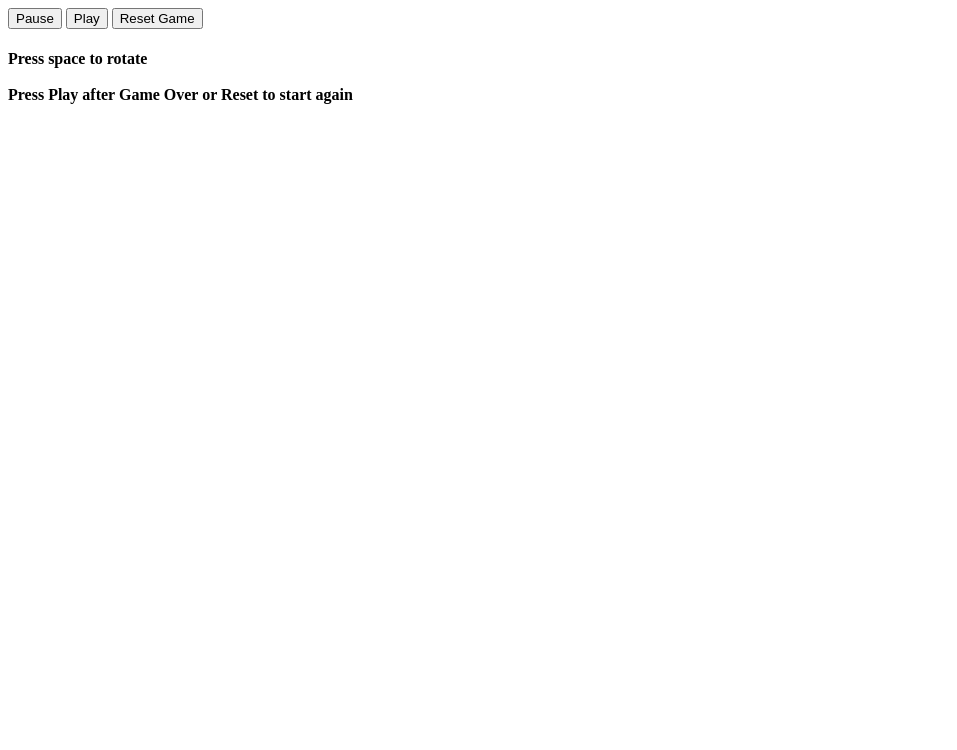
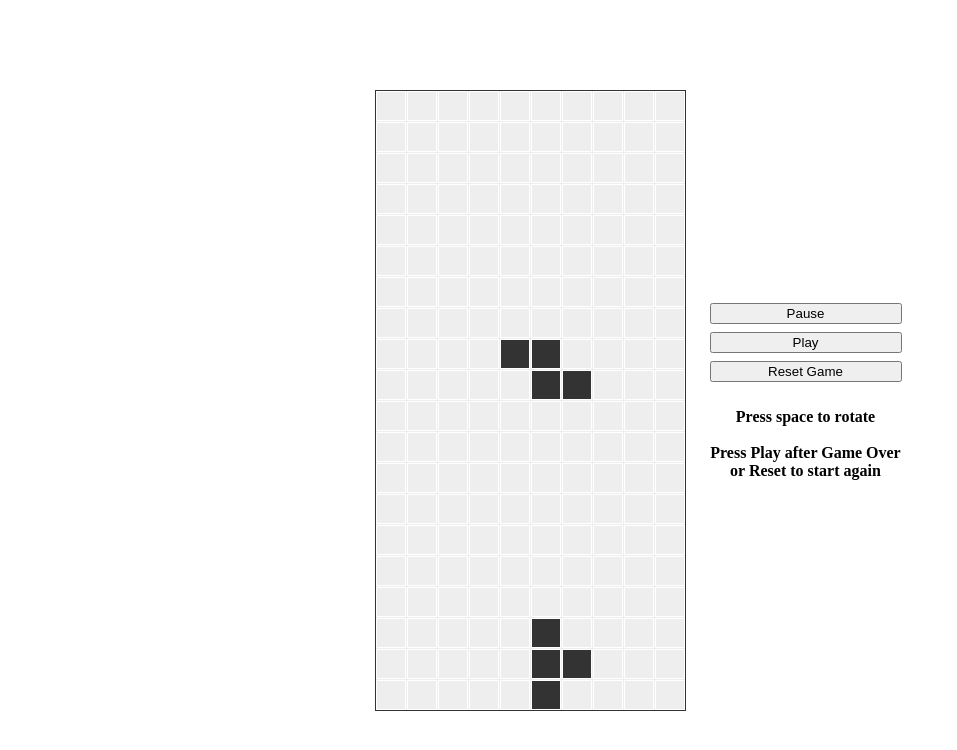
Before and after one commit to Madwtz/tetris, a plain HTML site: page index.html in a window 1280 px wide. Shown: the whole page, without its empty margins (0-957 px from the left). Drawn offline with Linux system fonts and the light colour scheme.

Commit message:
Update index.html

```diff
--- a/index.html
+++ b/index.html
@@ -1,13 +1,24 @@
-
+<!DOCTYPE html>
+<html lang="en">
+<head>
+    <meta charset="UTF-8">
+    <meta name="viewport" content="width=device-width, initial-scale=1.0">
+    <title>Document</title>
+    <link rel=stylesheet type=text/css href=main.css>
+</head>
+<body>
     <div class="board" id="tetrisBoard"></div>
 <div class="controls">
     <button id="pauseButton">Pause</button>
     <button id="playButton">Play</button>
     <button id="resetButton">Reset Game</button>
-<h4>Press space to rotate
-  <br/>
-<br/>
-Press Play after Game Over or Reset to start again
-  </h4>
+    <h4>Press space to rotate
+        <br />
+        <br />
+        Press Play after Game Over or Reset to start again
+    </h4>
 
 </div>
+    <script src="main.js"></script>
+</body>
+</html>
```
